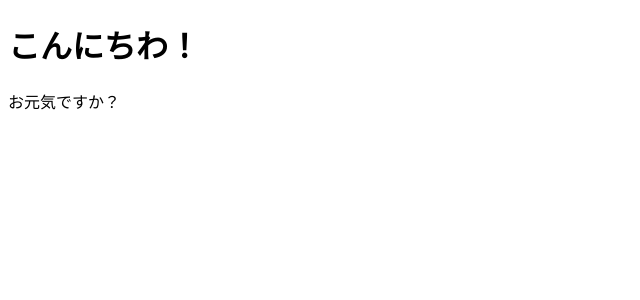
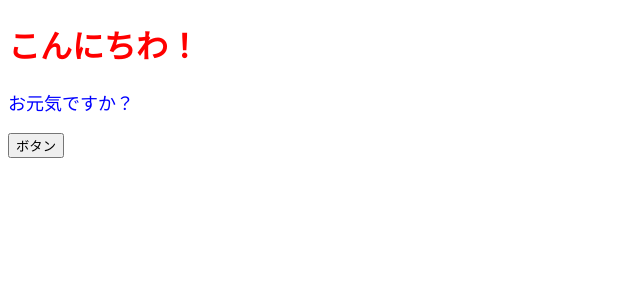
Before and after one commit to takizawazaku/codesandbox-react-study, a React (Create React App) app: page / in a window 1280 px wide. Shown: the top 300 px of the page, without its empty margins (0-640 px from the left). Built offline with nearby package versions, Linux system fonts and the light colour scheme.

Commit message:
Reactでのイベントやstyleの扱い方を知る

```diff
--- a/src/App.jsx
+++ b/src/App.jsx
@@ -1,10 +1,16 @@
 import React from "react";
 
 const App = () => {
+  const onClickButton = () => alert();
+  const contentStyle = {
+    color: "blue",
+    fontSize: "18px"
+  };
   return (
     <>
-      <h1>こんにちわ！</h1>
-      <p>お元気ですか？</p>
+      <h1 style={{ color: "red" }}>こんにちわ！</h1>
+      <p style={contentStyle}>お元気ですか？</p>
+      <button onClick={onClickButton}>ボタン</button>
     </>
   );
 };
```
